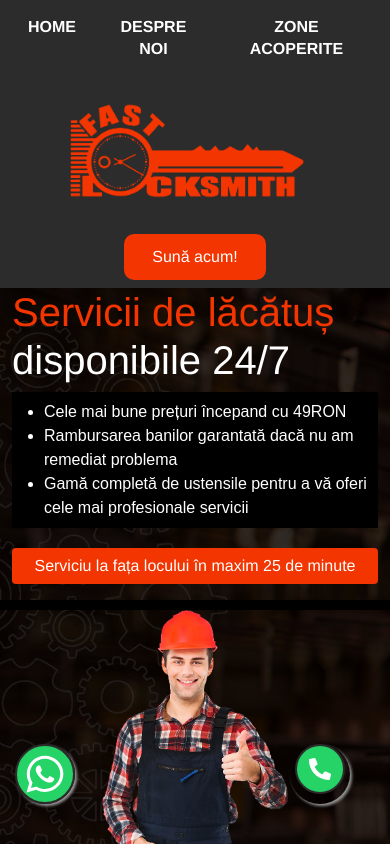
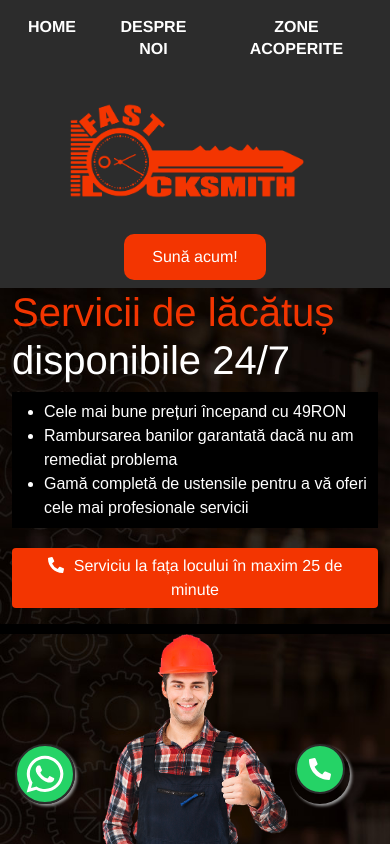
Before and after one commit to PhantomCracker/lacatus-in-zona, a Vue app: page / in a window 390 px wide. Shown: the top 844 px of the page. Built offline with nearby package versions, Linux system fonts and the light colour scheme.

Commit message:
Add phone to hero component

```diff
--- a/src/components/home/HeroComponent.vue
+++ b/src/components/home/HeroComponent.vue
@@ -11,7 +11,7 @@
             <li class="text-white text-start pl-2 pb-2">Gamă completă de ustensile pentru a vă oferi cele mai profesionale servicii</li>
           </ul>
           <button class="btn btn-primary w-100 my-primary-btn mt-1">
-            <a class="text-white text-decoration-none" href="tel:01173256595">Serviciu la fața locului în maxim 25 de minute</a>
+            <a class="text-white text-decoration-none" href="tel:01173256595"><font-awesome-icon icon="phone-alt" style="margin-right: 10px" />Serviciu la fața locului în maxim 25 de minute</a>
           </button>
         </div>
       </div>
```
